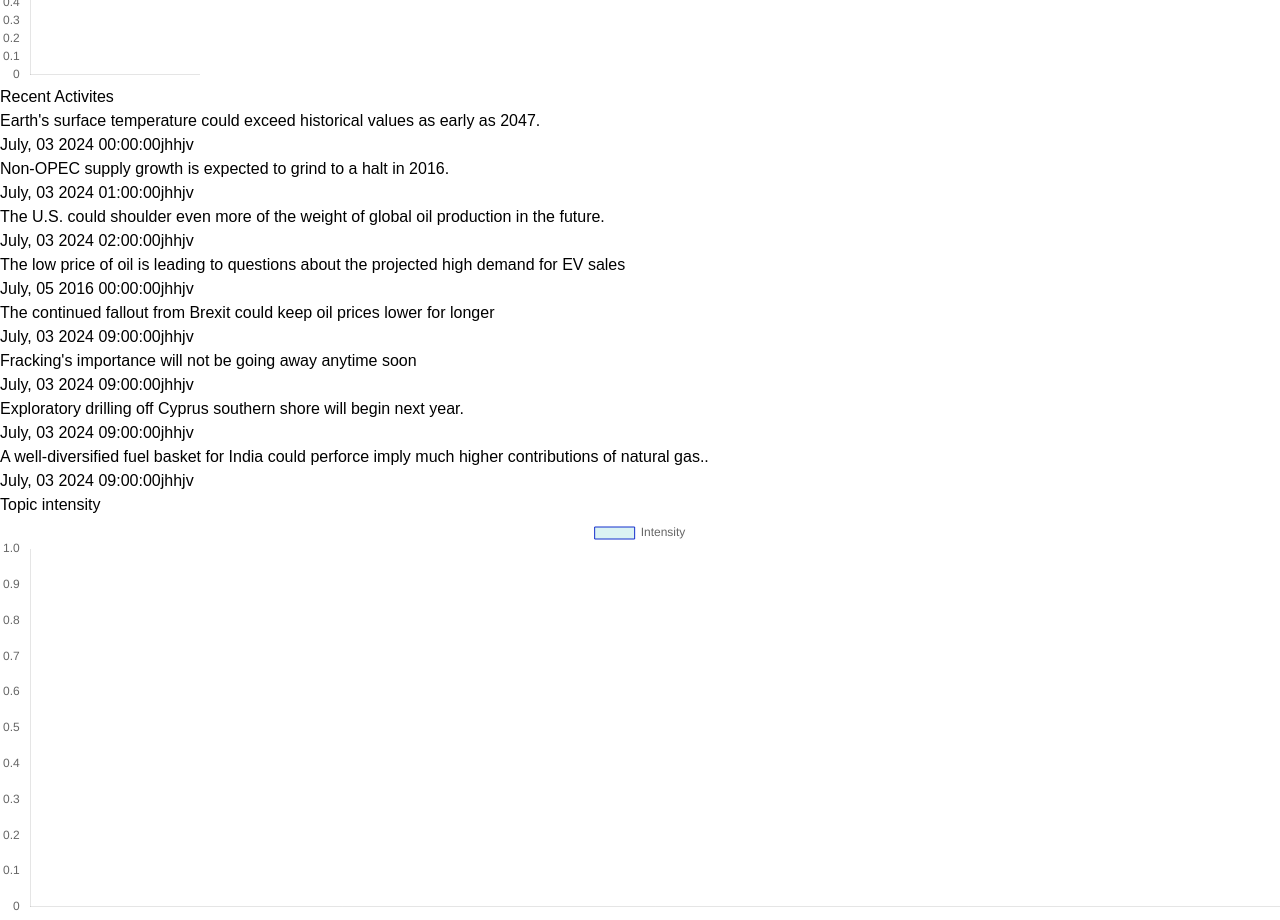
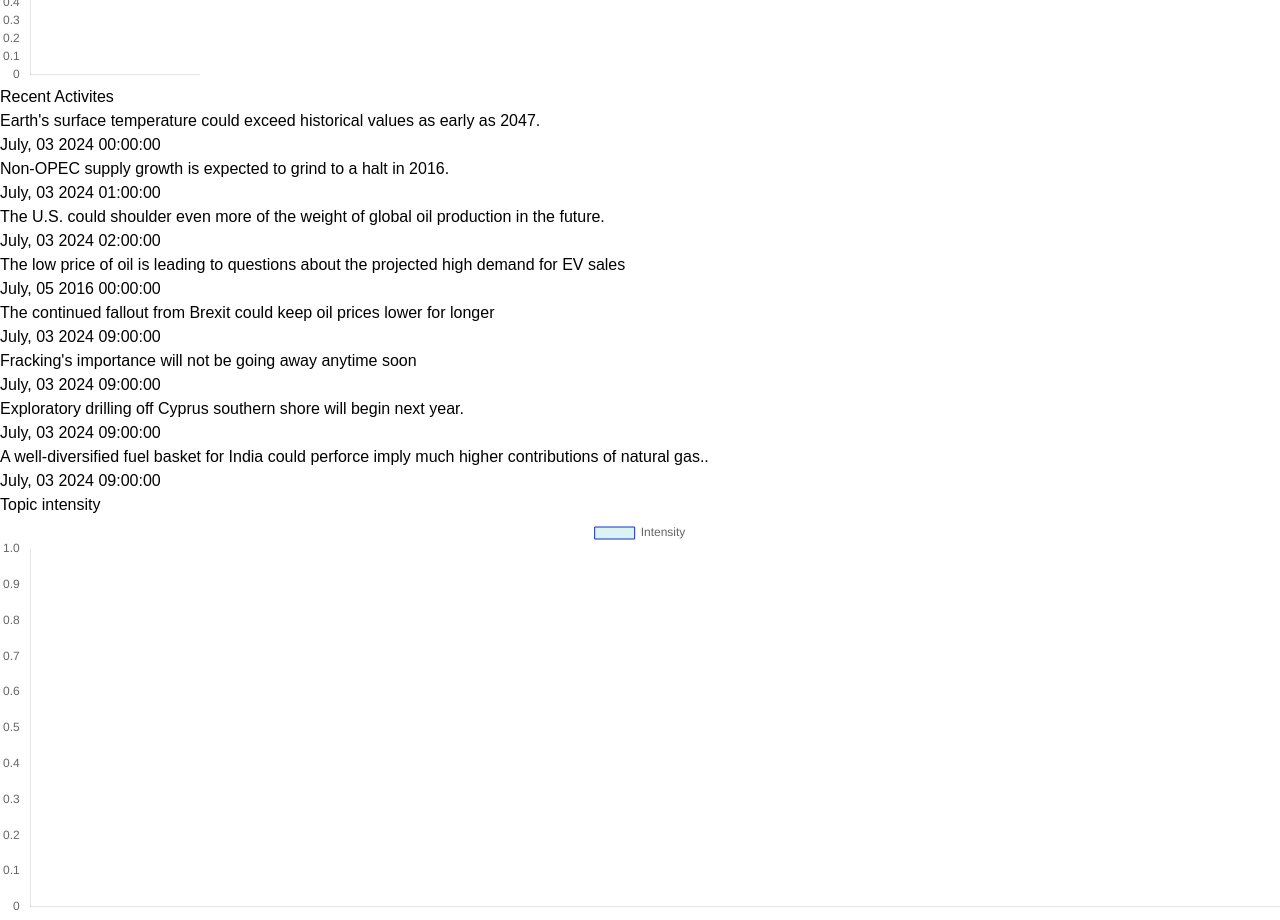
Before and after one commit to Suralmk/Dashboard, a React (Create React App) app: page / in a window 1280 px wide. Shown: the part 2160-3080 px from the top of the page. Built offline with nearby package versions, Linux system fonts and the light colour scheme; no server answers; sample sign-in values are in the browser's storage; a web font is replaced by a local one.

Commit message:
Activity updated

```diff
--- a/src/Components/Activity.jsx
+++ b/src/Components/Activity.jsx
@@ -4,7 +4,7 @@ const Activity = ({ activity, time }) => {
   return (
     <div className='flex flex-col items-start gap-[1px] g-full bg-white my-[13px]'>
       <div className='w-full text-[15px] text-dark-two'>{activity}</div>
-      <div className='w-full text-[13px] text-dark-three'>{time}jhhjv</div>
+      <div className='w-full text-[13px] text-dark-three'>{time}</div>
     </div>
   )
 }
```
